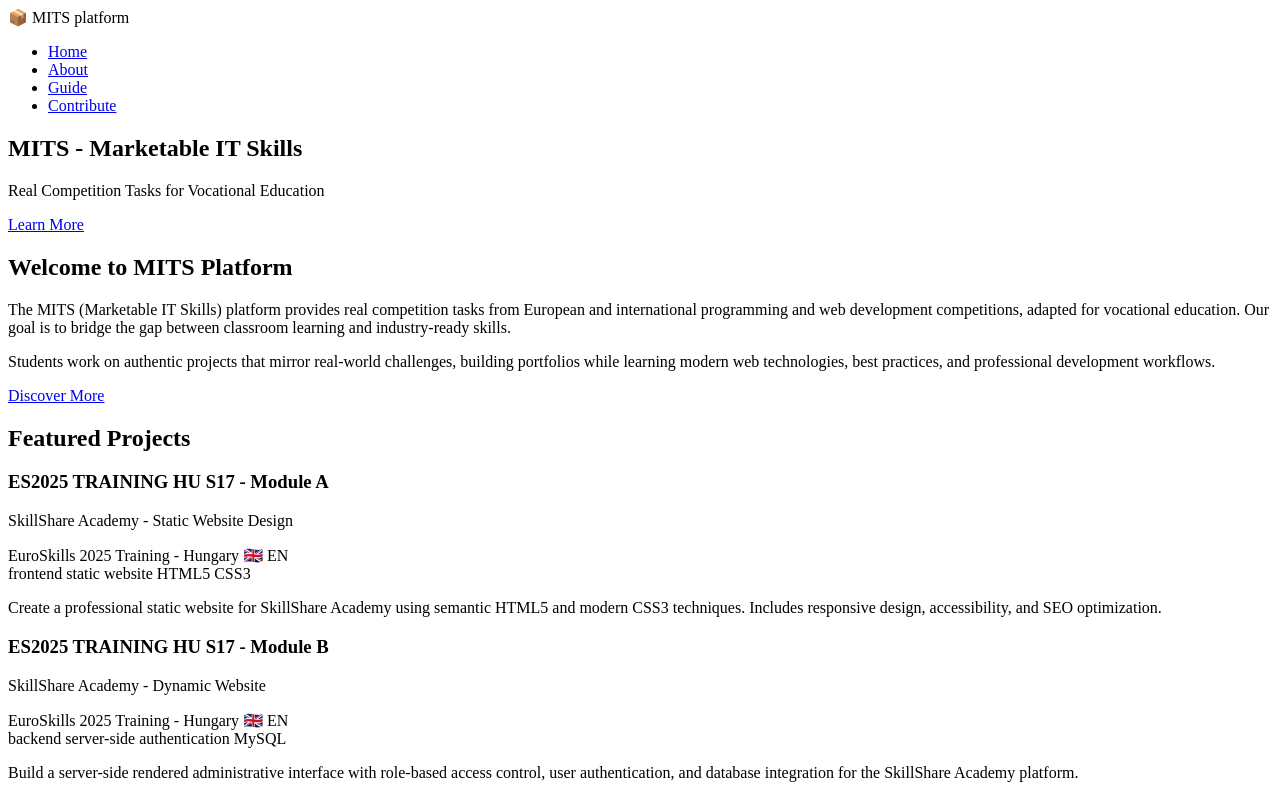
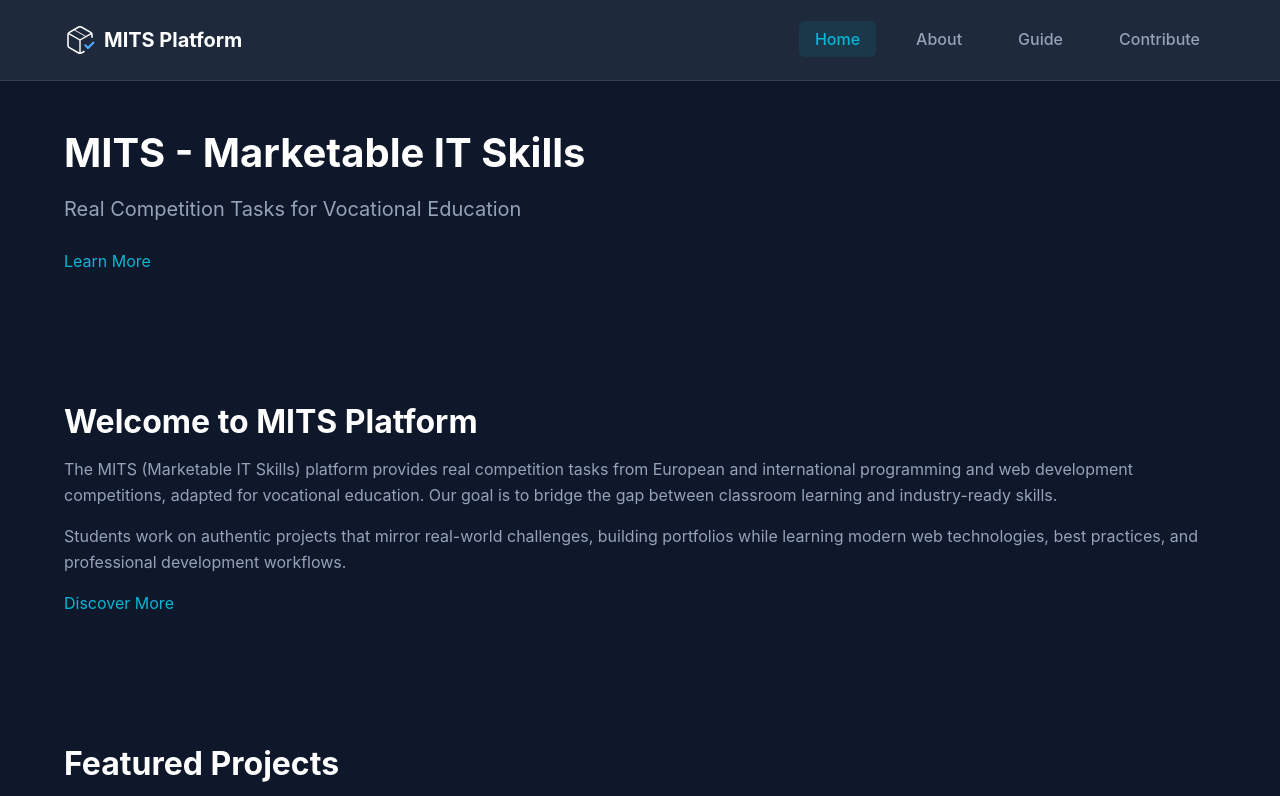
Before and after one commit to szeszitiktok-ai/mits-website, a plain HTML site: page index.html in a window 1280 px wide. Shown: the top 796 px of the page. Drawn offline with Linux system fonts and the light colour scheme.

Commit message:
Complete Module 2: CSS fundamentals - base and layout

```diff
--- a/css/base.css
+++ b/css/base.css
@@ -0,0 +1,128 @@
+/* ==========================================
+   CSS RESET & BASE STYLES
+   ========================================== */
+
+/* Box Model Fix */
+*,
+*::before,
+*::after {
+  box-sizing: border-box;
+  margin: 0;
+  padding: 0;
+}
+
+/* CSS Custom Properties (Variables) */
+:root {
+  /* Colors - Dark Theme */
+  --color-bg-primary: #0f172a; /* slate-900 - main background */
+  --color-bg-secondary: #1e293b; /* slate-800 - card background */
+  --color-bg-secondary-dark: #0f172a; /* slate-900 - darker secondary background */
+  --color-bg-tertiary: #334155; /* slate-700 - subtle borders */
+
+  --color-text-primary: #ffffff; /* white - headings */
+  --color-text-secondary: #94a3b8; /* slate-400 - body text */
+  --color-text-tertiary: #64748b; /* slate-500 - muted text */
+
+  --color-accent: #06b6d4; /* cyan-500 - primary accent */
+  --color-accent-hover: #0891b2; /* cyan-600 - hover state */
+
+  /* Spacing Scale */
+  --spacing-xs: 0.5rem; /* 8px */
+  --spacing-sm: 1rem; /* 16px */
+  --spacing-md: 1.5rem; /* 24px */
+  --spacing-lg: 2rem; /* 32px */
+  --spacing-xl: 3rem; /* 48px */
+  --spacing-2xl: 4rem; /* 64px */
+
+  /* Typography */
+  --font-family:
+    -apple-system, BlinkMacSystemFont, "Segoe UI", Roboto, "Helvetica Neue",
+    Arial, sans-serif;
+
+  /* Layout */
+  --container-max-width: 1200px;
+
+  /* Border Radius */
+  --radius-sm: 0.375rem; /* 6px */
+  --radius-md: 0.5rem; /* 8px */
+  --radius-lg: 0.75rem; /* 12px */
+}
+
+/* Base Typography */
+html {
+  font-size: 16px;
+  -webkit-font-smoothing: antialiased;
+  -moz-osx-font-smoothing: grayscale;
+}
+
+body {
+  font-family: var(--font-family);
+  background-color: var(--color-bg-primary);
+  color: var(--color-text-secondary);
+  line-height: 1.6;
+  min-height: 100vh;
+}
+
+/* Headings */
+h1,
+h2,
+h3,
+h4,
+h5,
+h6 {
+  color: var(--color-text-primary);
+  font-weight: 700;
+  line-height: 1.2;
+  margin-bottom: var(--spacing-sm);
+}
+
+h1 {
+  font-size: 2.5rem; /* 40px */
+}
+
+h2 {
+  font-size: 2rem; /* 32px */
+}
+
+h3 {
+  font-size: 1.5rem; /* 24px */
+}
+
+h4 {
+  font-size: 1.25rem; /* 20px */
+}
+
+/* Paragraphs */
+p {
+  margin-bottom: var(--spacing-sm);
+}
+
+/* Links */
+a {
+  color: var(--color-accent);
+  text-decoration: none;
+  transition: color 0.2s ease;
+}
+
+a:hover {
+  color: var(--color-accent-hover);
+}
+
+/* Lists */
+ul,
+ol {
+  list-style-position: inside;
+  margin-bottom: var(--spacing-sm);
+}
+
+/* Remove list styling from navigation */
+nav ul {
+  list-style: none;
+}
+
+/* Subtitle styling */
+.subtitle {
+  font-size: 1.25rem;
+  color: var(--color-text-secondary);
+  margin-bottom: var(--spacing-md);
+}
--- a/css/layout.css
+++ b/css/layout.css
@@ -0,0 +1,139 @@
+/* ==========================================
+   LAYOUT - STRUCTURAL STYLES
+   ========================================== */
+
+/* Container */
+.container {
+  max-width: var(--container-max-width);
+  margin: 0 auto;
+  padding: 0 var(--spacing-md);
+}
+
+/* Header */
+header {
+  background-color: var(--color-bg-secondary);
+  padding: var(--spacing-md) 0;
+  border-bottom: 1px solid var(--color-bg-tertiary);
+  position: sticky;
+  top: 0;
+  z-index: 100;
+}
+
+header .container {
+  display: flex;
+  justify-content: space-between;
+  align-items: center;
+}
+
+/* Logo */
+.logo {
+  display: flex;
+  align-items: center;
+  gap: var(--spacing-xs);
+  font-size: 1.25rem;
+  font-weight: 700;
+  color: var(--color-text-primary);
+}
+
+.logo-icon {
+  width: 2rem;
+  height: 2rem;
+  display: block;
+}
+
+/* Navigation */
+nav ul {
+  display: flex;
+  gap: var(--spacing-md);
+  list-style: none;
+  margin: 0;
+}
+
+nav a {
+  color: var(--color-text-secondary);
+  font-weight: 500;
+  padding: var(--spacing-xs) var(--spacing-sm);
+  border-radius: var(--radius-sm);
+  transition: all 0.2s ease;
+}
+
+nav a:hover {
+  color: var(--color-text-primary);
+  background-color: var(--color-bg-tertiary);
+}
+
+nav a.active {
+  color: var(--color-accent);
+  background-color: rgba(6, 182, 212, 0.1);
+}
+
+/* Main Content */
+main {
+  min-height: 50vh;
+}
+
+/* Sections */
+section {
+  padding: var(--spacing-2xl) 0;
+}
+
+/* Remove excessive padding from first section */
+section:first-child {
+  padding-top: var(--spacing-xl);
+}
+
+/* Footer */
+footer {
+  background-color: var(--color-bg-secondary-dark);
+  padding: var(--spacing-xl) 0 var(--spacing-md);
+  border-top: 1px solid var(--color-bg-tertiary);
+}
+
+.footer-content {
+  display: grid;
+  grid-template-columns: repeat(auto-fit, minmax(250px, 1fr));
+  gap: var(--spacing-lg);
+  margin-bottom: var(--spacing-lg);
+}
+
+.footer-section h4 {
+  color: var(--color-text-primary);
+  margin-bottom: var(--spacing-sm);
+  font-size: 1.125rem;
+}
+
+.footer-section p {
+  color: var(--color-text-tertiary);
+  font-size: 0.875rem;
+  margin-bottom: var(--spacing-xs);
+}
+
+.footer-section ul {
+  list-style: none;
+}
+
+.footer-section ul li {
+  margin-bottom: var(--spacing-xs);
+}
+
+.footer-section a {
+  color: var(--color-text-tertiary);
+  font-size: 0.875rem;
+  transition: color 0.2s ease;
+}
+
+.footer-section a:hover {
+  color: var(--color-accent);
+}
+
+.footer-bottom {
+  text-align: center;
+  padding-top: var(--spacing-md);
+  border-top: 1px solid var(--color-bg-tertiary);
+}
+
+.footer-bottom p {
+  color: var(--color-text-tertiary);
+  font-size: 0.875rem;
+  margin: 0;
+}
--- a/index.html
+++ b/index.html
@@ -15,8 +15,8 @@
     <header>
       <div class="container">
         <div class="logo">
-          <span class="logo-icon">📦</span>
-          <span>MITS platform</span>
+          <img src="assets/images/logo-dark.svg" alt="MITS Logo" class="logo-icon" >
+          <span>MITS Platform</span>
         </div>
         <nav>
           <ul>
```
Also changed, not shown: about.html (+1 -1 lines), contribute.html (+1 -1 lines), guide.html (+1 -1 lines), assets/images/logo-dark.svg (added).
